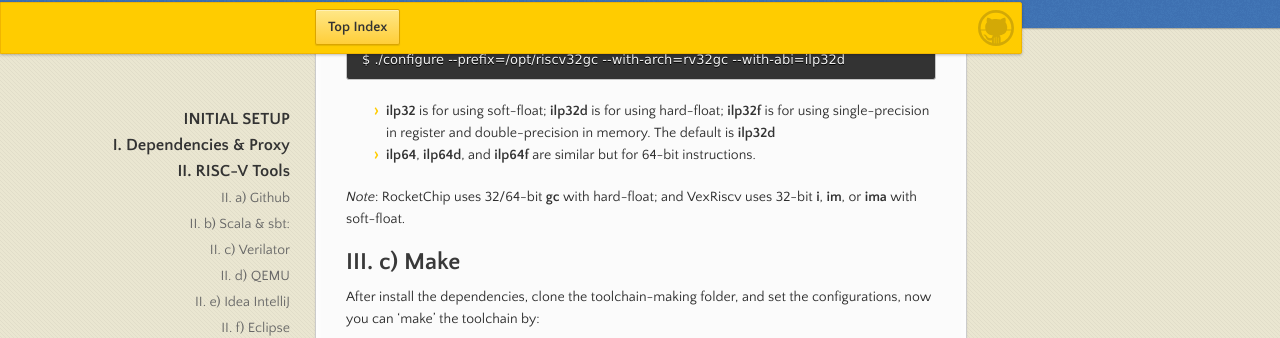
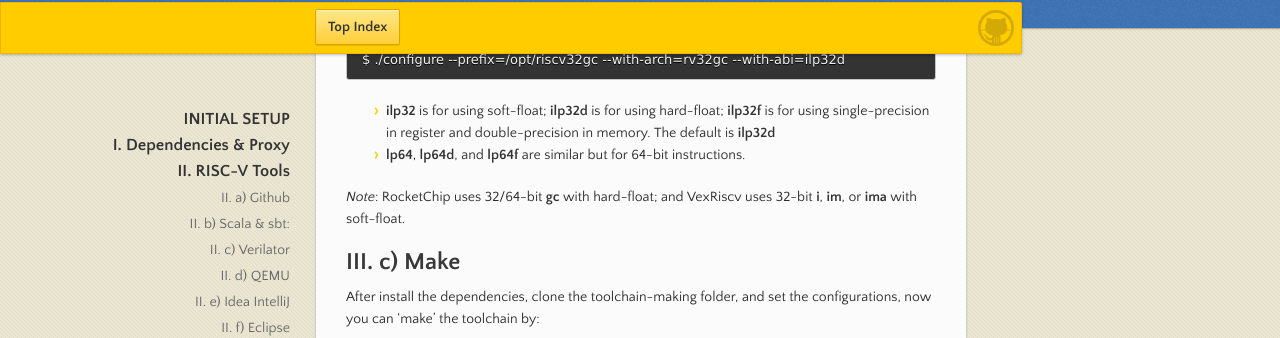
Before and after one commit to lapnd/httdes.github.io, a Jekyll site: the page built from init.md, in a window 1280 px wide and 900 px high, scrolled down 6837 px. Shown: the part 113-451 px from the top of the window. Built offline with Jekyll 4.4.1, drawn with Linux system fonts in a browser that asks for light colours; our own code applies the rules of GitHub Pages for plain Markdown files.

Commit message:
Update init.md

```diff
--- a/init.md
+++ b/init.md
@@ -290,7 +290,7 @@ To adjust the using of soft-float or hard-float (default is hard-float), can spe
 	$ ./configure --prefix=/opt/riscv32gc --with-arch=rv32gc --with-abi=ilp32d
 
  * **ilp32** is for using soft-float; **ilp32d** is for using hard-float; **ilp32f** is for using single-precision in register and double-precision in memory. The default is **ilp32d**
- * **ilp64**, **ilp64d**, and **ilp64f** are similar but for 64-bit instructions.
+ * **lp64**, **lp64d**, and **lp64f** are similar but for 64-bit instructions.
 
 *Note*: RocketChip uses 32/64-bit **gc** with hard-float; and VexRiscv uses 32-bit **i**, **im**, or **ima** with soft-float.
 
```
